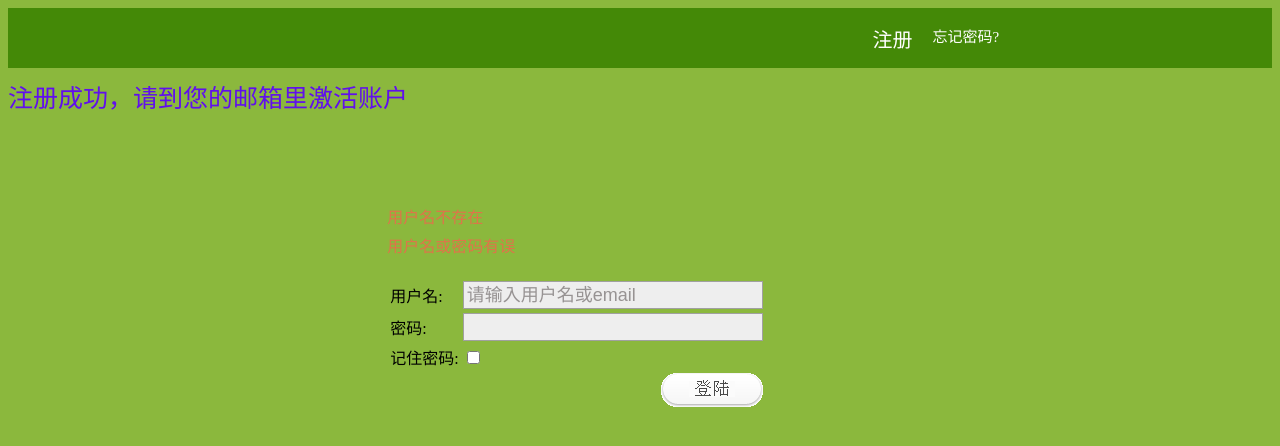
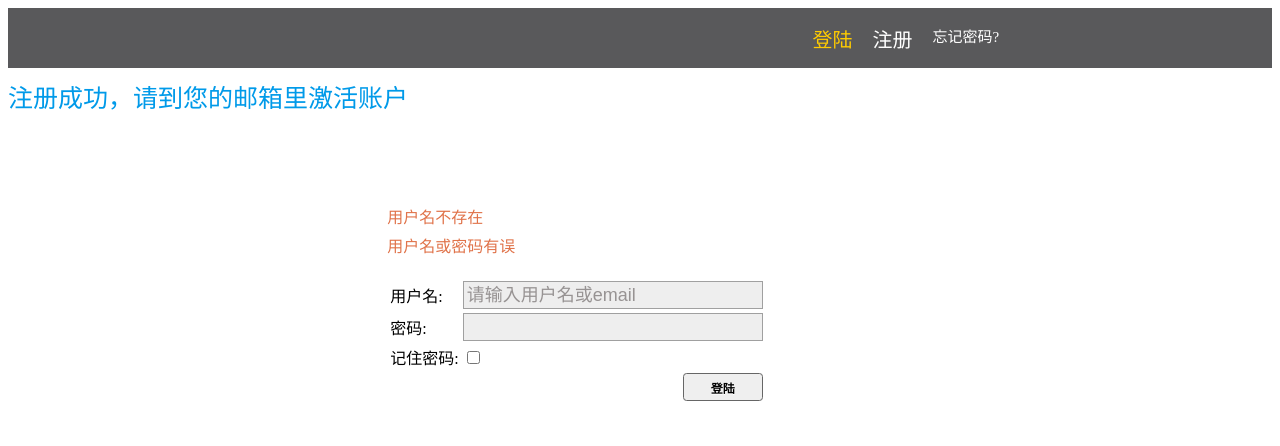
Before and after one commit to zhangcaiyan/jizhang, a plain HTML site: page login.html in a window 1280 px wide. Drawn offline with Linux system fonts and the light colour scheme.

Commit message:
点击页头链接颜色变黄色

```diff
--- a/login.html
+++ b/login.html
@@ -12,6 +12,7 @@
         <!--<li><a href="#" class="wangzhi">7ian8bao.com</a></li>-->
       </ul>
       <ul class="right">
+        <li><a href="login.html" class="current">登陆</a></li>
         <li><a href="register.html">注册</a></li>
         <li><a href="reset_password.html" class="rp_font">忘记密码?</a></li>
       </ul>
@@ -45,7 +46,7 @@
           <tr>
             <td></td>
             <td style="text-align:right">
-              <input type="IMAGE" src="images/login.png" style="float:right;" />
+              <input type="submit" class="submit" value="登陆" />
             </td>
           </tr>
         </table>
--- a/stylesheets/style.css
+++ b/stylesheets/style.css
@@ -1,5 +1,5 @@
 body.login{
-  background-color: #8BB83D;
+  background-color: #FFFFFF;
 }
 
 body.login .reset_password{
@@ -16,10 +16,10 @@ ul li{
 }
 
 .header{
-  background-color: #448907;
-  width: 100%;
+  background-color: #59595B;
   height: 60px;
   text-decoration: none;
+  width: 100%;
 }
 
 .header a{
@@ -29,8 +29,12 @@ ul li{
 
 .header a:hover{
   color: #FFCC00;
-  text-decoration: none;
 }
+
+a.current{
+  color: #FFCC00;
+}
+
 
 .header .wangzhi{
   float: left;
@@ -112,9 +116,22 @@ ul li{
 }
 
 .success_notice{
-  color: #600fed;
+  color: #009AE9;
 }
 
 .error_notice{
   color: #E0734A;
 }
+
+.submit{
+  background: -moz-linear-gradient(center top , #F7F7F7, #E6E6E6) repeat scroll 0 0 transparent;
+  border: 0.1em solid #666666;
+  border-radius: 0.3em 0.3em 0.3em 0.3em;
+  cursor: pointer;
+  font-size: 75%;
+  font-weight: 700;
+  height: 28px;
+  width: 80px;
+  padding: 0 0.5em;
+  text-shadow: 0 0.1em 0 #FFFFFF;
+}
```
Also changed, not shown: modify_password.html (+2 -1 lines), register.html (+2 -1 lines), reset_password.html (+2 -1 lines).
